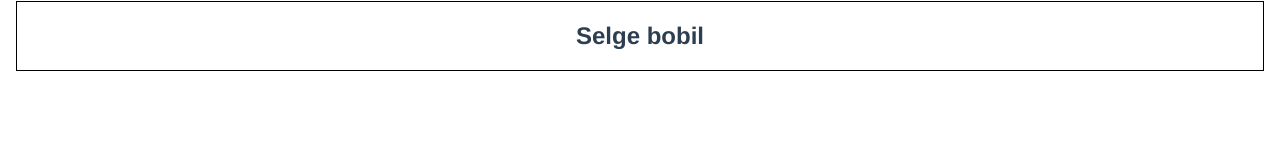
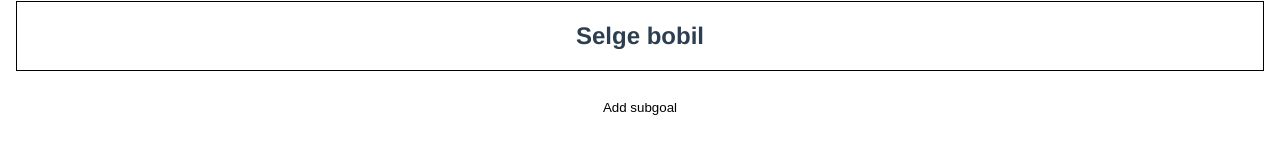
Before and after one commit to tuuturu/goal-disecter, a Vue app: page / in a window 1280 px wide. Both pictures are taken after a click on the element "Kjøpe hus/leilighet". Shown: the part 199-352 px from the top of the page. Built offline with nearby package versions, Linux system fonts and the light colour scheme.

Commit message:
✅ Add secondary text if Dissect is inactive

```diff
--- a/src/views/Goal.vue
+++ b/src/views/Goal.vue
@@ -6,6 +6,7 @@
     <GoalList :goals="subgoals" />
     <div class="goal-actions">
       <button v-if="subgoals.length === 0" class="secondary">Dissect</button>
+      <button v-else class="secondary">Add subgoal</button>
     </div>
   </div>
 </template>
```
